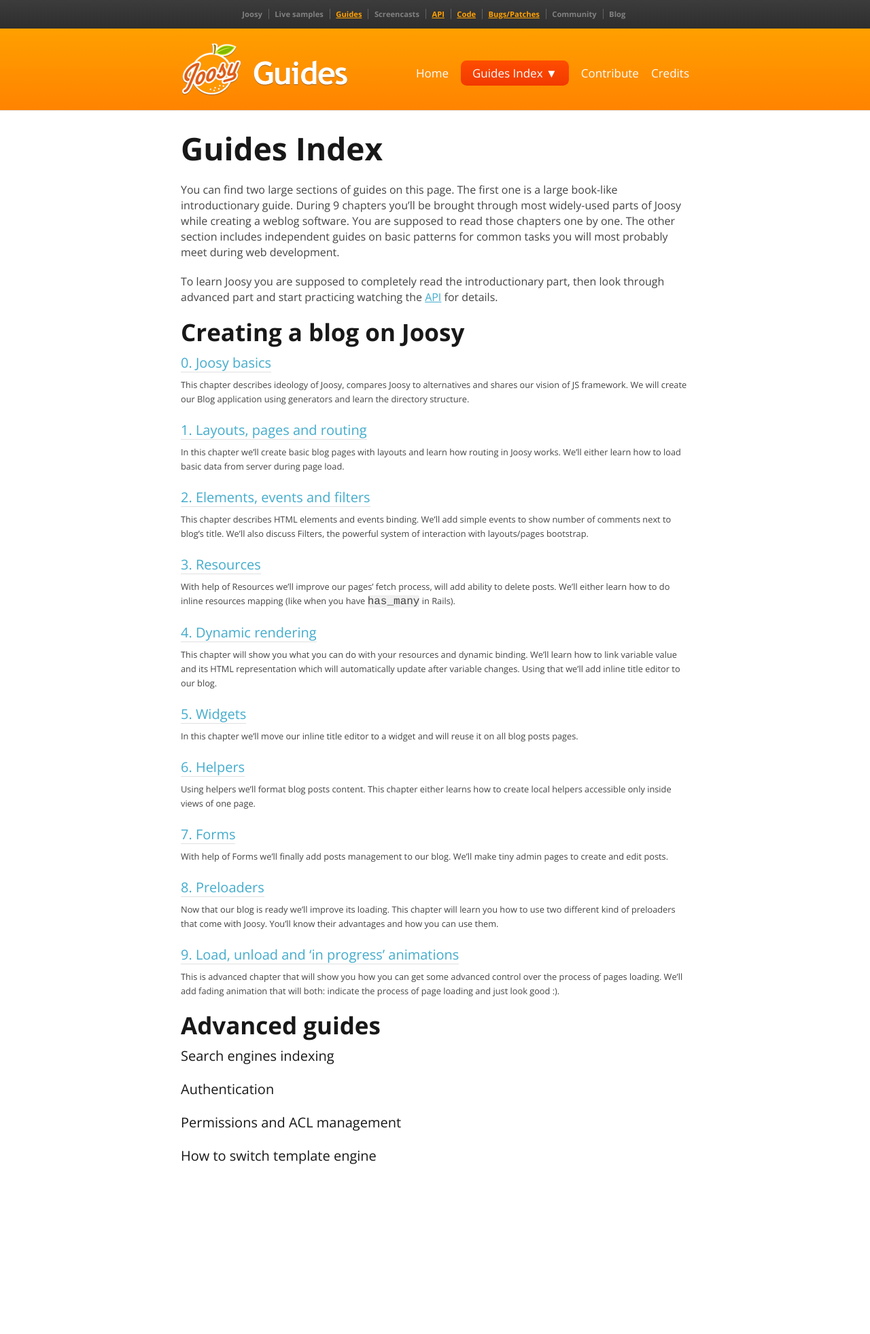
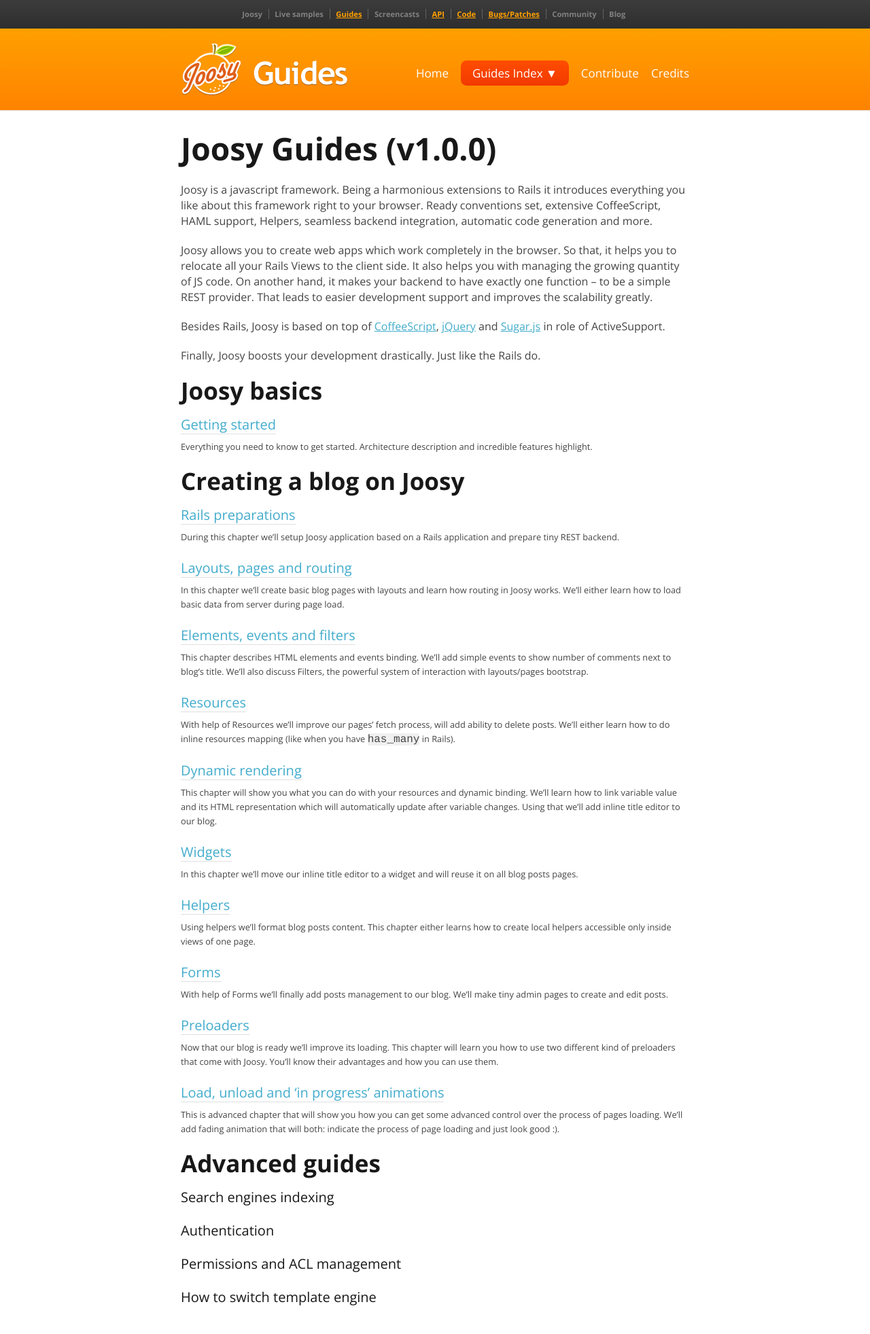
Before and after one commit to joosy/guides, a Jekyll site: the page built from index.md, in a window 1280 px wide. Shown: the whole page at 68% size. Built offline with Jekyll 4.4.1, drawn with Linux system fonts in a browser that asks for light colours; before the commit the page ends 1755 px from its top, so only the background shows below that.

Commit message:
New and better guides structure

```diff
--- a/css/base.css
+++ b/css/base.css
@@ -64,8 +64,8 @@
         color: #181818;
         font-weight: normal; }
     h1 a, h2 a, h3 a, h4 a, h5 a, h6 a { font-weight: inherit; }
-    h1 { font-size: 46px; line-height: 50px; margin-bottom: 14px;}
-    h2 { font-size: 35px; line-height: 40px; margin-bottom: 10px; }
+    h1 { font-size: 46px; line-height: 50px; margin-bottom: 15px;}
+    h2 { font-size: 35px; line-height: 40px; margin-bottom: 15px; }
     h3 { font-size: 28px; line-height: 34px; margin-bottom: 8px; }
     h4 { font-size: 21px; line-height: 30px; margin-bottom: 4px; }
     h5 { font-size: 17px; line-height: 24px; }
--- a/index.md
+++ b/index.md
@@ -3,51 +3,61 @@
 title: "Guides"
 ---
 
-# Guides Index
+# Joosy Guides (v1.0.0)
 
-You can find two large sections of guides on this page. The first one is a large book-like introductionary guide. During 9 chapters you'll be brought through most widely-used parts of Joosy while creating a weblog software. You are supposed to read those chapters one by one. The other section includes independent guides on basic patterns for common tasks you will most probably meet during web development.
+Joosy is a javascript framework. Being a harmonious extensions to Rails it introduces everything you like about this framework right to your browser. Ready conventions set, extensive CoffeeScript, HAML support, Helpers, seamless backend integration, automatic code generation and more.
 
-To learn Joosy you are supposed to completely read the introductionary part, then look through advanced part and start practicing watching the [API](http://api.joosy.ws/) for details.
+Joosy allows you to create web apps which work completely in the browser. So that, it helps you to relocate all your Rails Views to the client side. It also helps you with managing the growing quantity of JS code. On another hand, it makes your backend to have exactly one function --  to be a simple REST provider. That leads to easier development support and improves the scalability greatly.
+
+Besides Rails, Joosy is based on top of [CoffeeScript](http://coffeescript.org/), [jQuery](http://jquery.com/) and [Sugar.js](http://sugarjs.com/) in role of ActiveSupport.
+
+Finally, Joosy boosts your development drastically. Just like the Rails do.
+
+## Joosy basics
+
+* ### [Getting started](guides/basics/getting-started.html)
+
+  Everything you need to know to get started. Architecture description and incredible features highlight.
 
 ## Creating a blog on Joosy
 
-* ### [0. Joosy basics](guides/joosy-basics.html)
+* ### [Rails preparations](guides/blog/rails-preparations.html)
 
-  This chapter describes ideology of Joosy, compares Joosy to alternatives and shares our vision of JS framework. We will create our Blog application using generators and learn the directory structure.
+  During this chapter we'll setup Joosy application based on a Rails application and prepare tiny REST backend.
 
-* ### [1. Layouts, pages and routing](guides/layouts-pages-and-routing.html)
+* ### [Layouts, pages and routing](guides/layouts-pages-and-routing.html)
 
   In this chapter we'll create basic blog pages with layouts and learn how routing in Joosy works. We'll either learn how to load basic data from server during page load.
 
-* ### [2. Elements, events and filters](guides/elements-events-and-filters.html)
+* ### [Elements, events and filters](guides/blog/elements-events-and-filters.html)
 
   This chapter describes HTML elements and events binding. We'll add simple events to show number of comments next to blog's title. We'll also discuss Filters, the powerful system of interaction with layouts/pages bootstrap.
 
-* ### [3. Resources](guides/resources.md)
+* ### [Resources](guides/blog/resources.md)
 
   With help of Resources we'll improve our pages' fetch process, will add ability to delete posts. We'll either learn how to do inline resources mapping (like when you have `has_many` in Rails).
 
-* ### [4. Dynamic rendering](guides/dynamic-rendering.html)
+* ### [Dynamic rendering](guides/blog/dynamic-rendering.html)
 
   This chapter will show you what you can do with your resources and dynamic binding. We'll learn how to link variable value and its HTML representation which will automatically update after variable changes. Using that we'll add inline title editor to our blog.
 
-* ### [5. Widgets](guides/widgets.html)
+* ### [Widgets](guides/blog/widgets.html)
 
   In this chapter we'll move our inline title editor to a widget and will reuse it on all blog posts pages.
 
-* ### [6. Helpers](guides/helpers.html)
+* ### [Helpers](guides/blog/helpers.html)
 
   Using helpers we'll format blog posts content. This chapter either learns how to create local helpers accessible only inside views of one page.
 
-* ### [7. Forms](guides/forms.html)
+* ### [Forms](guides/blog/forms.html)
 
   With help of Forms we'll finally add posts management to our blog. We'll make tiny admin pages to create and edit posts.
 
-* ### [8. Preloaders](guides/preloaders.html)
+* ### [Preloaders](guides/blog/preloaders.html)
 
   Now that our blog is ready we'll improve its loading. This chapter will learn you how to use two different kind of preloaders that come with Joosy. You'll know their advantages and how you can use them.
 
-* ### [9. Load, unload and 'in progress' animations](guides/load-unload-and-in-progress-animations.html)
+* ### [Load, unload and 'in progress' animations](guides/load-unload-and-in-progress-animations.html)
 
   This is advanced chapter that will show you how you can get some advanced control over the process of pages loading. We'll add fading animation that will both: indicate the process of page loading and just look good :).
 
```
Also changed, not shown: guides/blog/rails-preparations.md (renamed from guides/joosy-basics.md, +4 -16 lines), guides/blog/dynamic-rendering.md (renamed from guides/dynamic-rendering.md), guides/blog/elements-events-and-filters.md (renamed from guides/elements-events-and-filters.md), guides/blog/forms.md (renamed from guides/forms.md), guides/blog/helpers.md (renamed from guides/helpers.md), guides/blog/layouts-pages-and-routing.md (renamed from guides/layouts-pages-and-routing.md), guides/blog/load-unload-and-in-progress-animations.md (renamed from guides/load-unload-and-in-progress-animations.md), guides/blog/preloaders.md (renamed from guides/preloaders.md), guides/blog/resources.md (renamed from guides/resources.md), guides/blog/widgets.md (renamed from guides/widgets.md).
